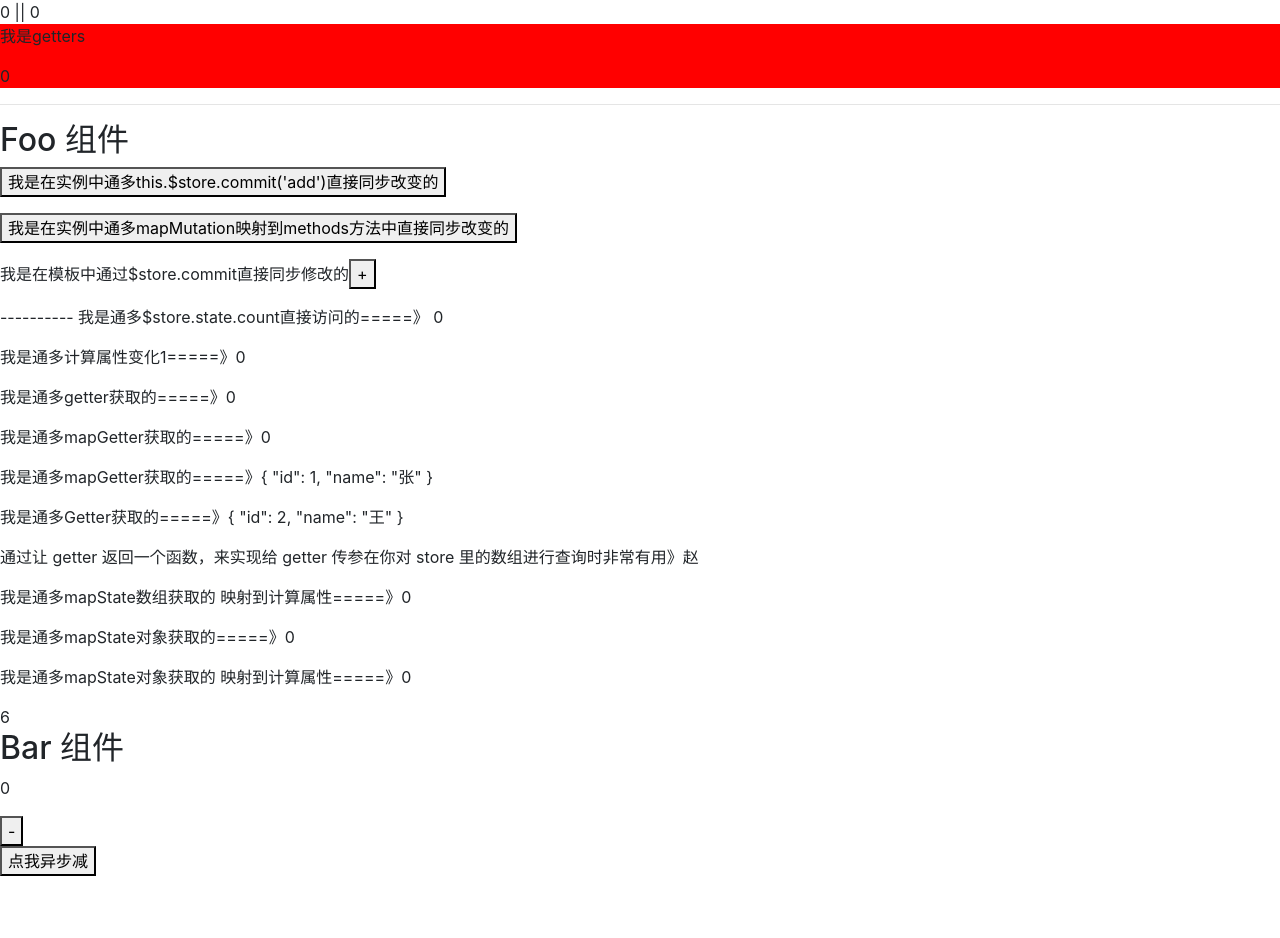
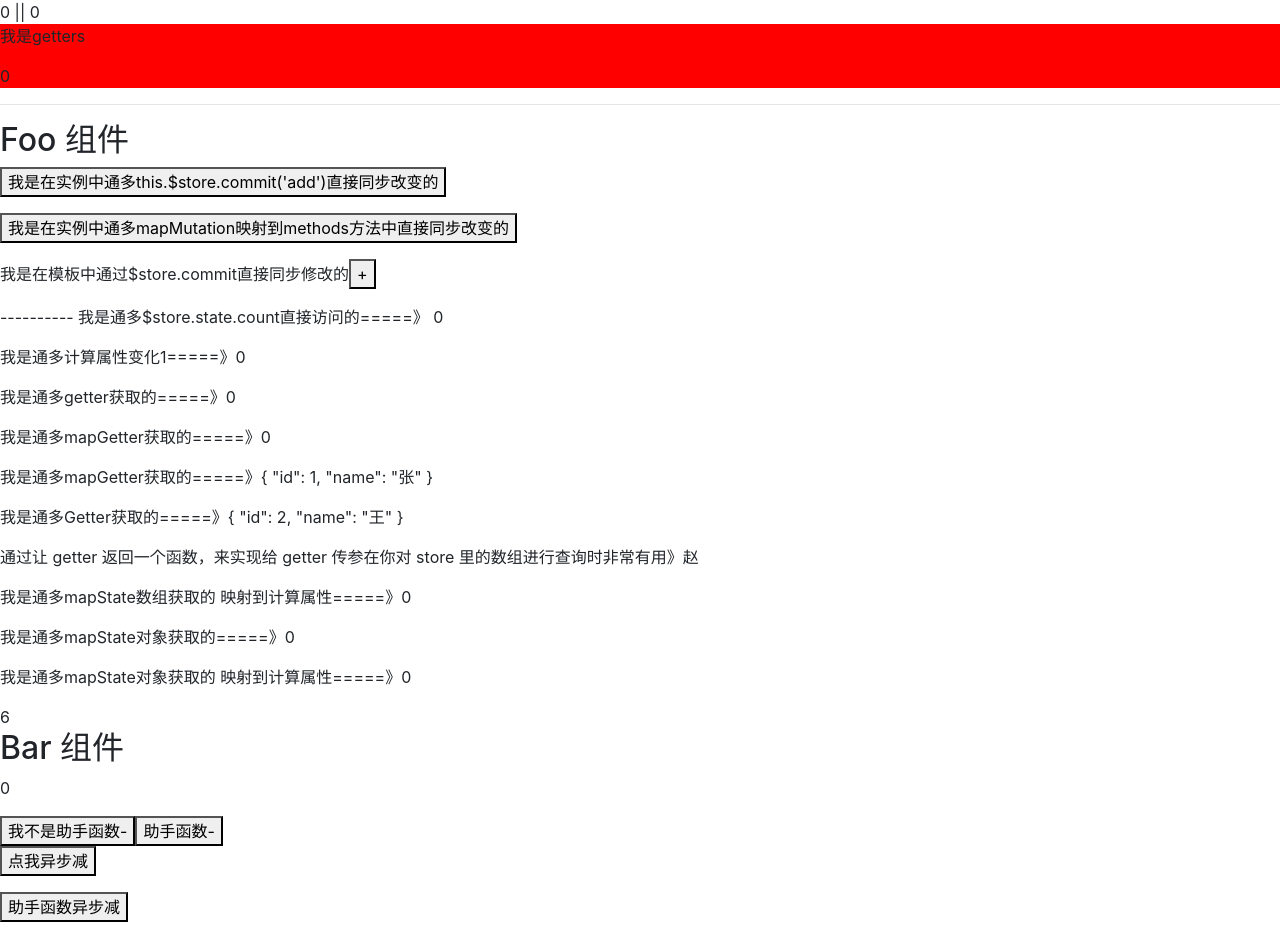
Before and after one commit to BrianLSH/vue-test, a Vue app: page /#/ in a window 1280 px wide. Before the commit the page ends 892 px from the top, so only its background shows below. Built offline with nearby package versions, Linux system fonts and the light colour scheme.

Commit message:
mapActions助手函数

```diff
--- a/src/store/index.js
+++ b/src/store/index.js
@@ -25,7 +25,7 @@ export default new Vuex.Store({
     jian ({ commit }) {
       setTimeout(() => {
         commit('jian')
-      }, 3000)
+      }, 1000)
     }
   },
   modules: {},
--- a/src/views/Bar.vue
+++ b/src/views/Bar.vue
@@ -2,20 +2,28 @@
   <div class="com">
     <h2>Bar 组件</h2>
     <p>{{ $store.state.count }}</p>
-    <button @click="$store.dispatch('jian')">-</button>
+    <button @click="$store.dispatch('jian')">我不是助手函数-</button>
+    <button @click="jian()">助手函数-</button>
     <p @click='miniusNum'> <button>点我异步减</button></p>
+    <p @click='miniusNum1'> <button>助手函数异步减</button></p>
   </div>
 </template>
 
 <script>
+import { mapActions } from 'vuex'
 export default {
   methods: {
+    ...mapActions(['jian']),
     // miniusNum: function () {
     //   this.$store.dispatch('jian')
     // }
     miniusNum () {
       this.$store.dispatch('jian')
+    },
+    miniusNum1 () {
+      this.jian()
     }
+
   }
 }
 </script>
--- a/src/views/Foo.vue
+++ b/src/views/Foo.vue
@@ -9,9 +9,7 @@
         <button>我是在实例中通多mapMutation映射到methods方法中直接同步改变的</button>
       </p>
       <p>
-        我是在模板中通过$store.commit直接同步修改的<button
-          @click="$store.commit('add', 1)"
-        >
+        我是在模板中通过$store.commit直接同步修改的<button @click="$store.commit('add', 1)">
           +
         </button>
         <!-- @click="$store.commit('add')" -->
```
